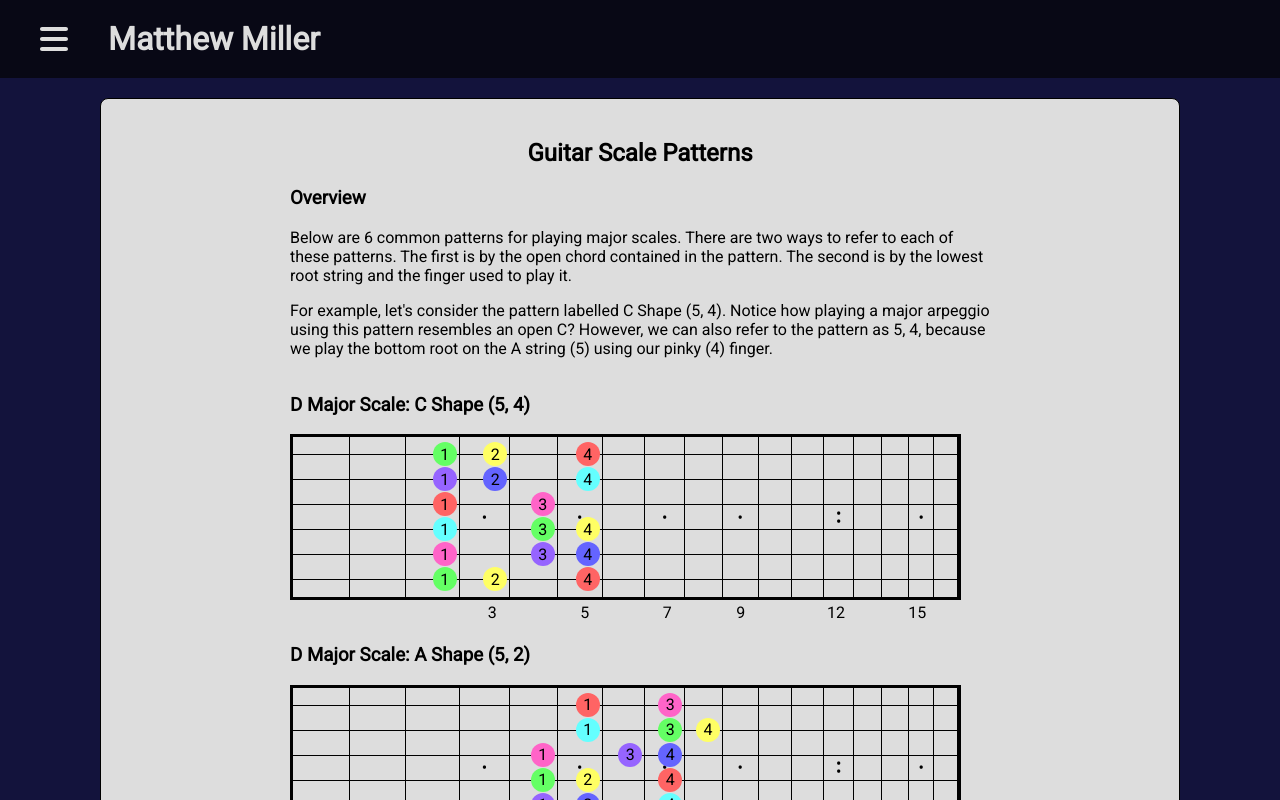
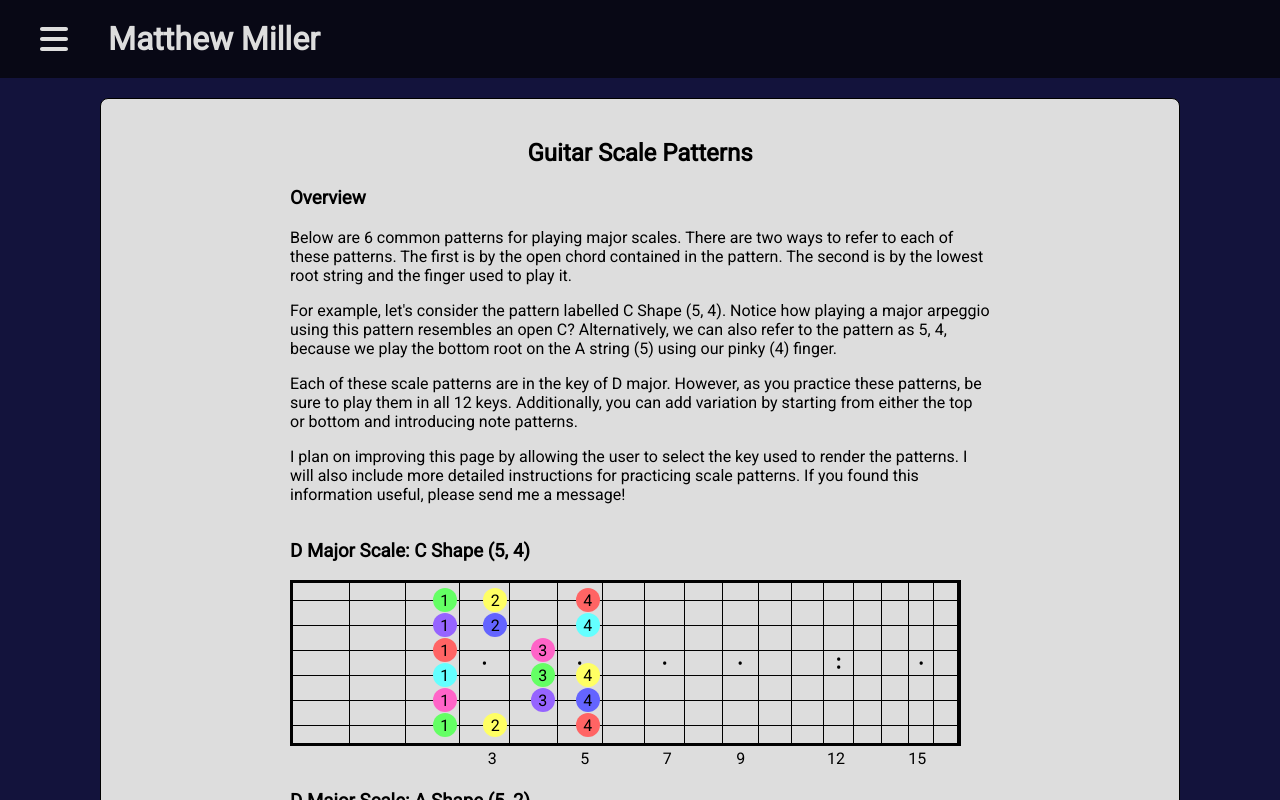
Before and after one commit to milmd90/mattdeanmiller, a React (Create React App) app in the folder client/: page /scales in a window 1280 px wide. Shown: the top 800 px of the page. Built offline with nearby package versions, Linux system fonts and the light colour scheme.

Commit message:
Improve scales overview

```diff
--- a/client/src/pages/Scales.tsx
+++ b/client/src/pages/Scales.tsx
@@ -18,7 +18,15 @@ export default function Scales() {
           </p><p>
             For example, let's consider the pattern labelled C Shape (5, 4).
             Notice how playing a major arpeggio using this pattern resembles an open C?
-            However, we can also refer to the pattern as 5, 4, because we play the bottom root on the A string (5) using our pinky (4) finger.
+            Alternatively, we can also refer to the pattern as 5, 4, because we play the bottom root on the A string (5) using our pinky (4) finger.
+          </p><p>
+            Each of these scale patterns are in the key of D major.
+            However, as you practice these patterns, be sure to play them in all 12 keys.
+            Additionally, you can add variation by starting from either the top or bottom and introducing note patterns.
+          </p><p>
+            I plan on improving this page by allowing the user to select the key used to render the patterns.
+            I will also include more detailed instructions for practicing scale patterns.
+            If you found this information useful, please send me a message!
           </p>
         </div>
         <div className='item'>
```
